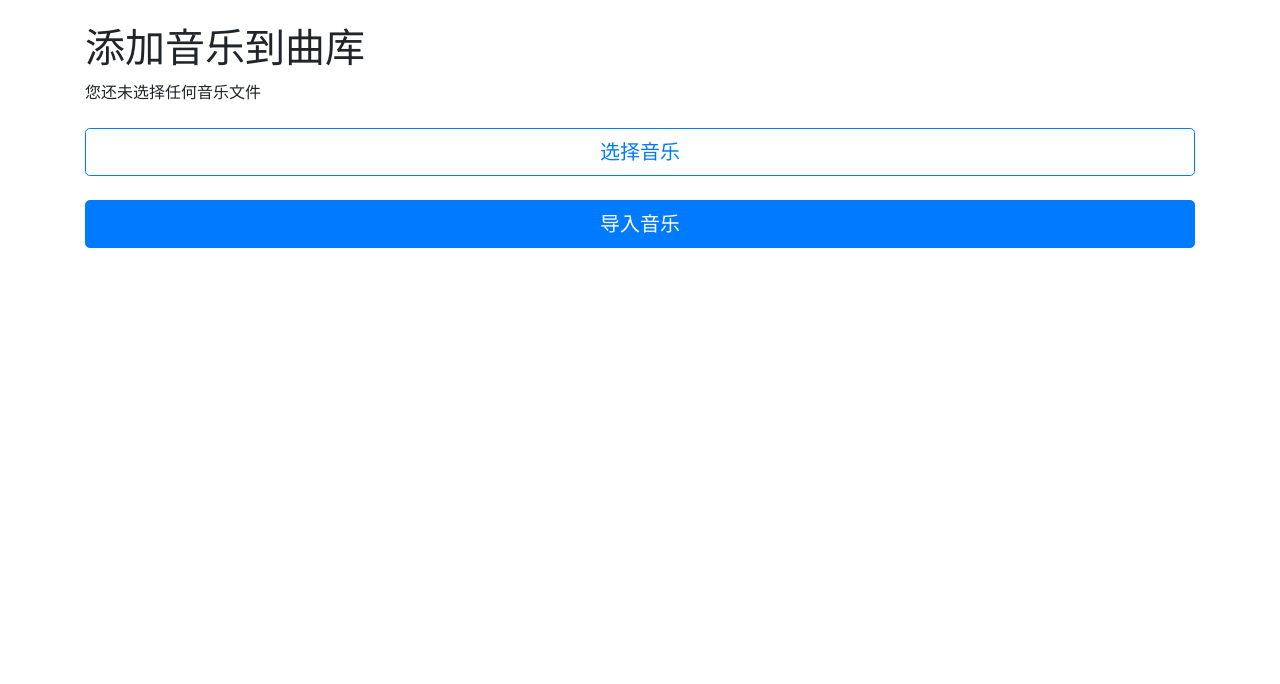
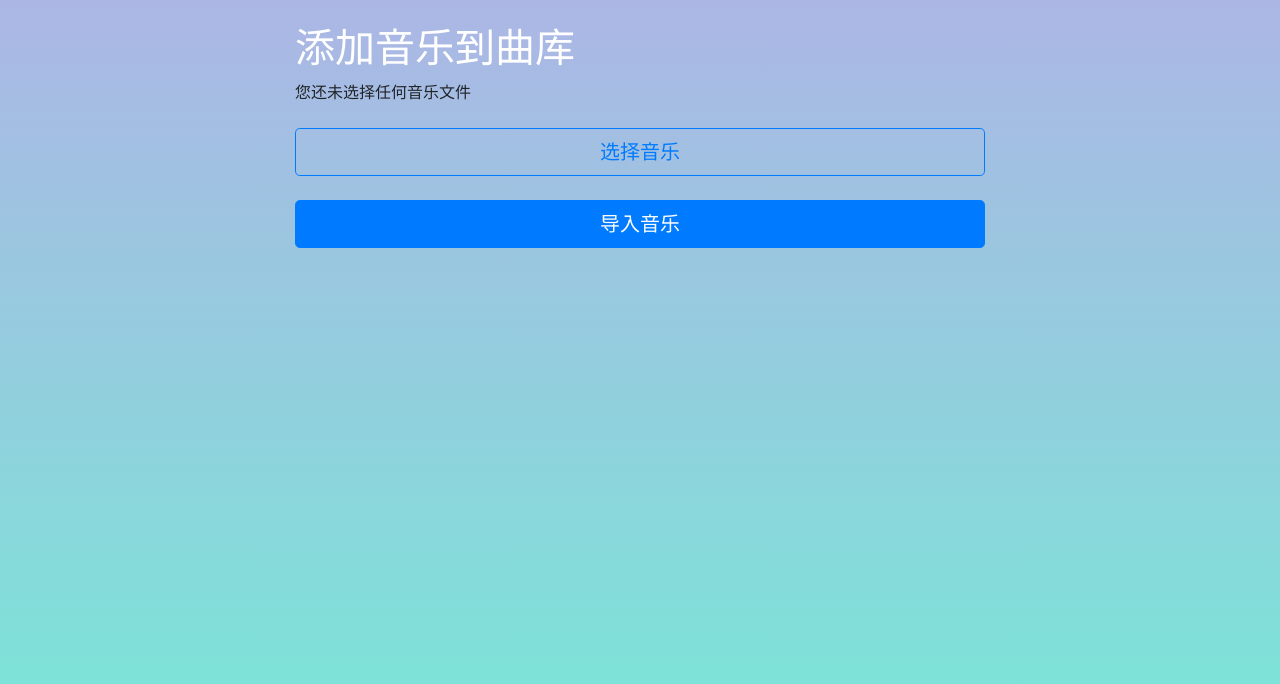
Before and after one commit to LegendLeo/electron-ts-demo, an Electron app: page src/renderer/add-music/index.html in a window 1280 px wide. Drawn offline with nearby package versions, Linux system fonts and the light colour scheme; no server answers.

Commit message:
:art: 优化页面样式

```diff
--- a/src/renderer/add-music/index.html
+++ b/src/renderer/add-music/index.html
@@ -7,6 +7,18 @@
       rel="stylesheet"
       href="https://cdn.bootcss.com/twitter-bootstrap/4.3.1/css/bootstrap.min.css"
     />
+    <style>
+      body {
+        height: 100vh;
+        background: linear-gradient(to bottom, #acb6e5, #74ebd5);
+      }
+      .container {
+        max-width: 720px;
+      }
+      h1 {
+        color: #ffffff;
+      }
+    </style>
   </head>
   <body>
     <div class="container mt-4">
--- a/src/renderer/index.css
+++ b/src/renderer/index.css
@@ -1,5 +1,21 @@
+body {
+  background: linear-gradient(to right, #acb6e5, #74ebd5);
+}
+
+h1 {
+  color: #ffffff;
+}
+
 #tracksList .col-2 .fas:hover {
   cursor: pointer;
+}
+
+.fixed-bottom {
+  background: transparent;
+}
+
+#player-status {
+  color: #ffffff;
 }
 
 #progress {
```
